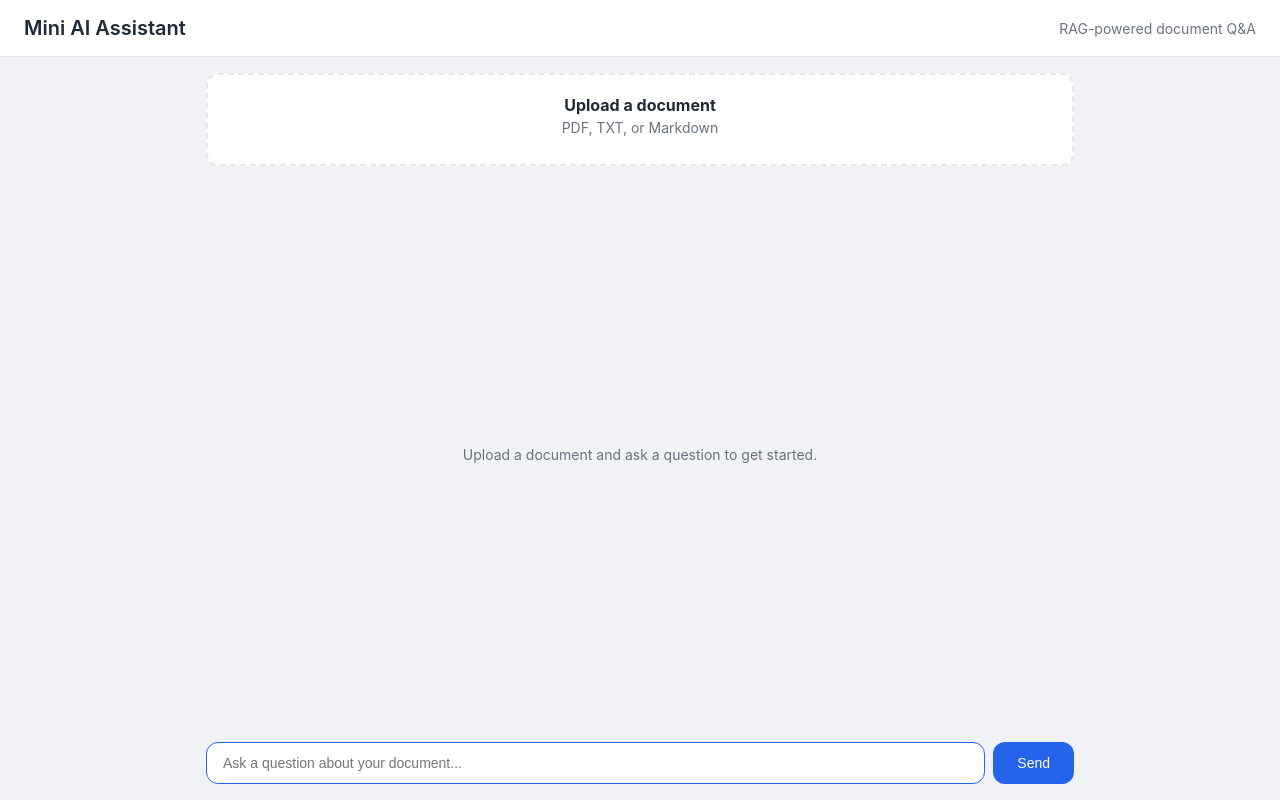
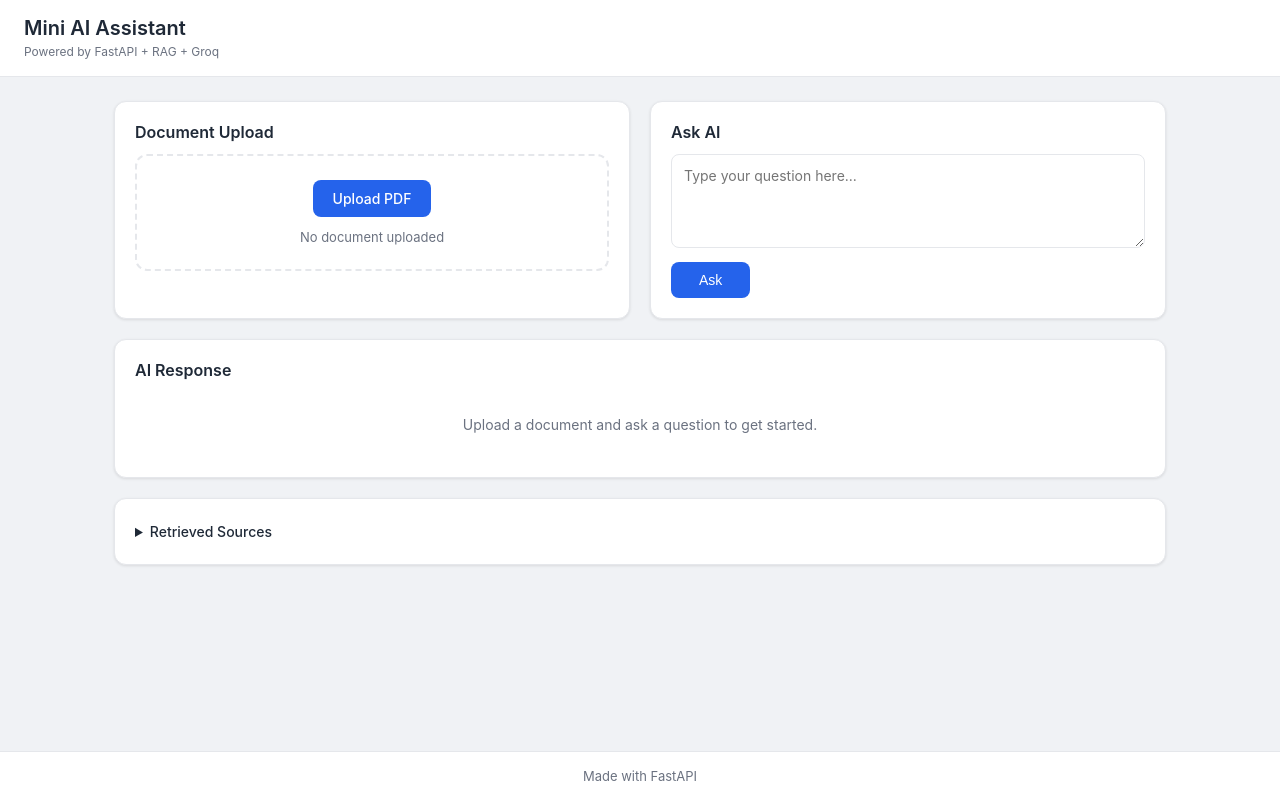
Before and after one commit to Anukul-Chandra/Mini-Ai-Assistant, a FastAPI app: page / in a window 1280 px wide. Run offline with FastAPI, Linux system fonts and the light colour scheme.

Commit message:
Create professional HTML layout

```diff
--- a/static/css/style.css
+++ b/static/css/style.css
@@ -26,52 +26,68 @@ body {
   font-family: -apple-system, BlinkMacSystemFont, "Segoe UI", Roboto, "Helvetica Neue", Arial, sans-serif;
   background: var(--bg);
   color: var(--text);
-  height: 100vh;
+  min-height: 100vh;
   display: flex;
   flex-direction: column;
 }
 
-header {
+nav {
   background: var(--surface);
   border-bottom: 1px solid var(--border);
   padding: 16px 24px;
   display: flex;
   align-items: center;
-  justify-content: space-between;
   flex-shrink: 0;
 }
 
-header h1 {
+.nav-brand h1 {
   font-size: 20px;
   font-weight: 600;
 }
 
-header span {
-  font-size: 14px;
+.nav-brand small {
+  font-size: 12px;
   color: var(--text-secondary);
 }
 
 main {
   flex: 1;
+  max-width: 1100px;
+  width: 100%;
+  margin: 0 auto;
+  padding: 24px;
   display: flex;
   flex-direction: column;
-  max-width: 900px;
-  width: 100%;
-  margin: 0 auto;
-  padding: 16px;
-  gap: 16px;
-  overflow: hidden;
+  gap: 20px;
+}
+
+.content-grid {
+  display: grid;
+  grid-template-columns: 1fr 1fr;
+  gap: 20px;
+}
+
+.card {
+  background: var(--surface);
+  border: 1px solid var(--border);
+  border-radius: var(--radius);
+  padding: 20px;
+  box-shadow: var(--shadow);
+}
+
+.card h2 {
+  font-size: 16px;
+  font-weight: 600;
+  margin-bottom: 12px;
 }
 
 #upload-area {
-  background: var(--surface);
   border: 2px dashed var(--border);
   border-radius: var(--radius);
-  padding: 20px;
+  padding: 24px;
   text-align: center;
   cursor: pointer;
   transition: border-color 0.2s, background 0.2s;
-  flex-shrink: 0;
 }
 
 #upload-area:hover {
@@ -90,13 +106,25 @@ main {
 }
 
 #upload-area label {
+  display: inline-block;
+  padding: 10px 20px;
+  background: var(--primary);
+  color: #fff;
+  border-radius: 8px;
+  font-size: 14px;
+  font-weight: 500;
   cursor: pointer;
+  transition: background 0.2s;
+}
+
+#upload-area label:hover {
+  background: var(--primary-hover);
 }
 
 #upload-area p {
-  font-size: 14px;
+  font-size: 13px;
   color: var(--text-secondary);
-  margin-top: 4px;
+  margin-top: 12px;
 }
 
 #upload-status {
@@ -112,19 +140,56 @@ main {
   color: var(--error);
 }
 
+#question-input {
+  width: 100%;
+  padding: 12px;
+  border: 1px solid var(--border);
+  border-radius: 8px;
+  font-size: 14px;
+  font-family: inherit;
+  resize: vertical;
+  outline: none;
+  transition: border-color 0.2s;
+}
+
+#question-input:focus {
+  border-color: var(--primary);
+}
+
+#send-btn {
+  margin-top: 10px;
+  padding: 10px 28px;
+  background: var(--primary);
+  color: #fff;
+  border: none;
+  border-radius: 8px;
+  font-size: 14px;
+  font-weight: 500;
+  cursor: pointer;
+  transition: background 0.2s;
+}
+
+#send-btn:hover {
+  background: var(--primary-hover);
+}
+
+#send-btn:disabled {
+  opacity: 0.5;
+  cursor: not-allowed;
+}
+
 #chat-box {
-  flex: 1;
+  max-height: 300px;
   overflow-y: auto;
   display: flex;
   flex-direction: column;
-  gap: 12px;
+  gap: 10px;
   padding: 4px;
-  min-height: 0;
 }
 
 .message {
-  max-width: 80%;
-  padding: 12px 16px;
+  max-width: 85%;
+  padding: 10px 14px;
   border-radius: var(--radius);
   line-height: 1.5;
   font-size: 14px;
@@ -161,52 +226,36 @@ main {
   font-style: italic;
 }
 
-#input-area {
+.placeholder {
+  color: var(--text-secondary);
+  font-size: 14px;
+  text-align: center;
+  padding: 20px;
+}
+
+details {
+  font-size: 14px;
+}
+
+summary {
+  cursor: pointer;
+  font-weight: 500;
+  padding: 4px 0;
+}
+
+#sources-list {
+  margin-top: 10px;
   display: flex;
+  flex-direction: column;
   gap: 8px;
+}
+
+footer {
+  text-align: center;
+  padding: 16px;
+  font-size: 13px;
+  color: var(--text-secondary);
+  border-top: 1px solid var(--border);
+  background: var(--surface);
   flex-shrink: 0;
 }
-
-#question-input {
-  flex: 1;
-  padding: 12px 16px;
-  border: 1px solid var(--border);
-  border-radius: var(--radius);
-  font-size: 14px;
-  outline: none;
-  transition: border-color 0.2s;
-}
-
-#question-input:focus {
-  border-color: var(--primary);
-}
-
-#send-btn {
-  padding: 12px 24px;
-  background: var(--primary);
-  color: #fff;
-  border: none;
-  border-radius: var(--radius);
-  font-size: 14px;
-  font-weight: 500;
-  cursor: pointer;
-  transition: background 0.2s;
-}
-
-#send-btn:hover {
-  background: var(--primary-hover);
-}
-
-#send-btn:disabled {
-  opacity: 0.5;
-  cursor: not-allowed;
-}
-
-.placeholder {
-  flex: 1;
-  display: flex;
-  align-items: center;
-  justify-content: center;
-  color: var(--text-secondary);
-  font-size: 14px;
-}
--- a/static/js/app.js
+++ b/static/js/app.js
@@ -87,6 +87,9 @@ async function askQuestion() {
 }
 
 function addMessage(text, className) {
+  const placeholder = chatBox.querySelector(".placeholder");
+  if (placeholder) placeholder.remove();
+
   const div = document.createElement("div");
   div.className = `message ${className}`;
   div.textContent = text;
--- a/templates/index.html
+++ b/templates/index.html
@@ -7,35 +7,49 @@
   <link rel="stylesheet" href="{{ url_for('static', path='css/style.css') }}" />
 </head>
 <body>
-  <header>
+  <nav>
+    <div class="nav-brand">
       <h1>Mini AI Assistant</h1>
-    <span>RAG-powered document Q&A</span>
-  </header>
+      <small>Powered by FastAPI + RAG + Groq</small>
+    </div>
+  </nav>
 
   <main>
+    <section class="content-grid">
+      <div class="card" id="upload-card">
+        <h2>Document Upload</h2>
         <div id="upload-area">
           <input type="file" id="file-input" accept=".pdf,.txt,.md" />
-      <label for="file-input">
-        <strong>Upload a document</strong>
-        <p>PDF, TXT, or Markdown</p>
-      </label>
-      <div id="upload-status"></div>
+          <label for="file-input">Upload PDF</label>
+          <p id="upload-status">No document uploaded</p>
+        </div>
       </div>
 
+      <div class="card" id="ask-card">
+        <h2>Ask AI</h2>
+        <textarea id="question-input" rows="4" placeholder="Type your question here..."></textarea>
+        <button id="send-btn">Ask</button>
+      </div>
+    </section>
+
+    <section class="card" id="response-card">
+      <h2>AI Response</h2>
       <div id="chat-box">
-      <div class="placeholder">Upload a document and ask a question to get started.</div>
+        <p class="placeholder">Upload a document and ask a question to get started.</p>
       </div>
+    </section>
 
-    <div id="input-area">
-      <input
-        type="text"
-        id="question-input"
-        placeholder="Ask a question about your document..."
-        autofocus
-      />
-      <button id="send-btn">Send</button>
-    </div>
+    <section class="card" id="sources-card">
+      <details>
+        <summary>Retrieved Sources</summary>
+        <div id="sources-list"></div>
+      </details>
+    </section>
   </main>
+
+  <footer>
+    <p>Made with FastAPI</p>
+  </footer>
 
   <script src="{{ url_for('static', path='js/app.js') }}"></script>
 </body>
```
Lines whose indentation alone changed are shown as unchanged.
